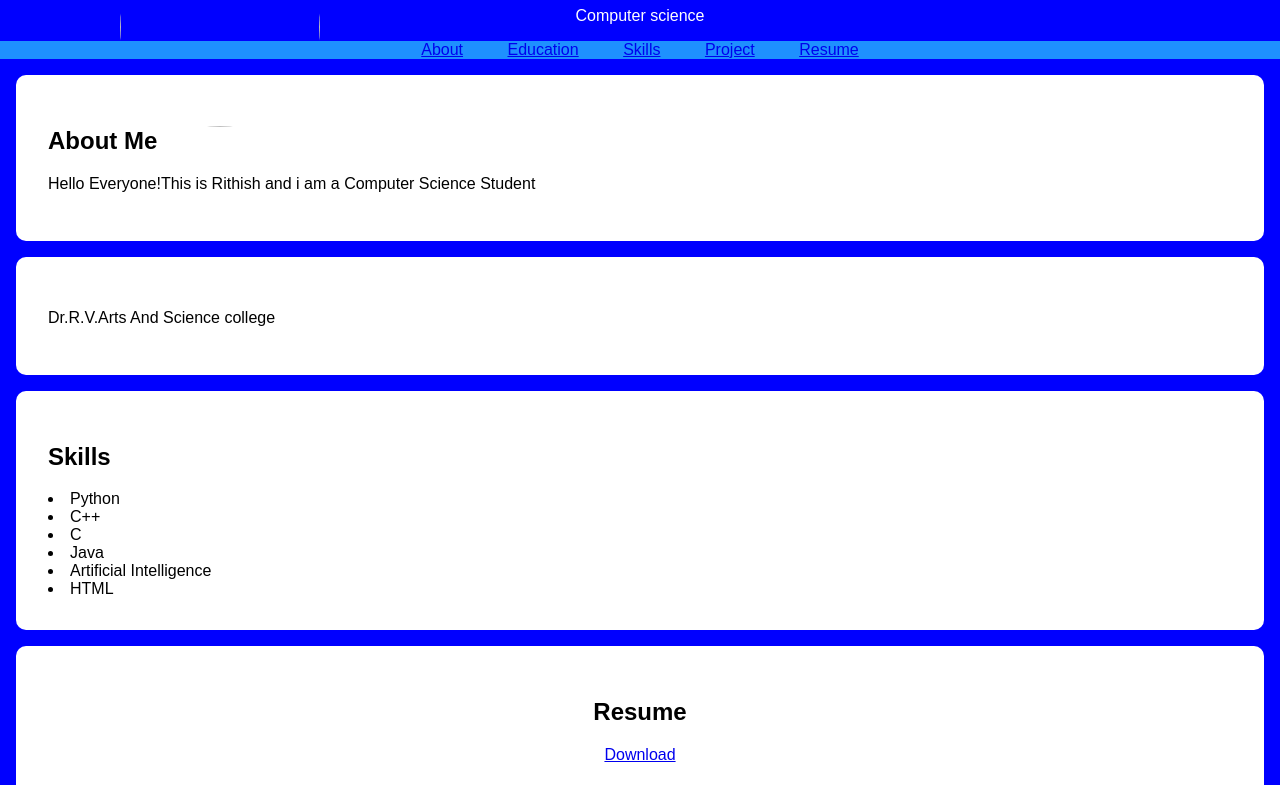
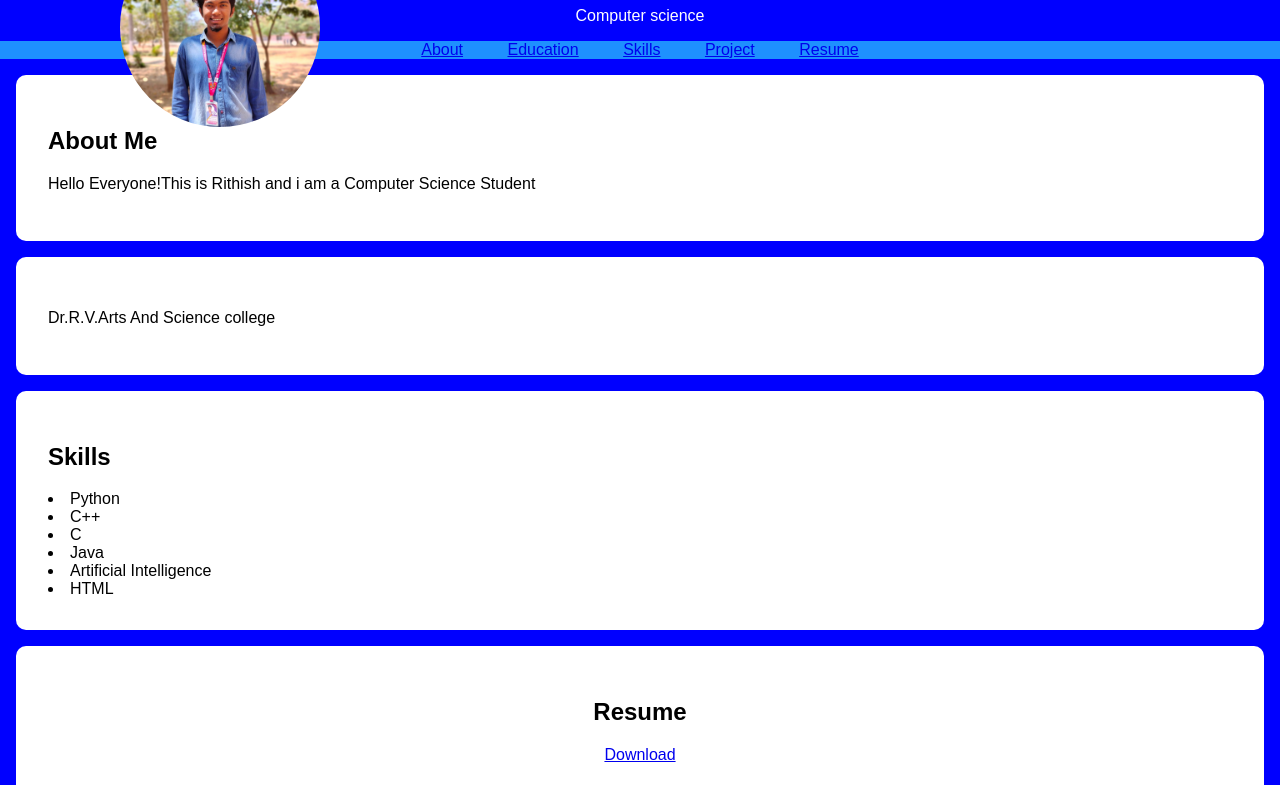
Before and after one commit to rithishvekat/Digital-Portfolio, a plain HTML site: page index.html in a window 1280 px wide. Shown: the part 73-858 px from the top of the page. Drawn offline with Linux system fonts and the light colour scheme.

Commit message:
Update index.html

```diff
--- a/index.html
+++ b/index.html
@@ -82,7 +82,7 @@
     <header>
         <div class="header-content">
             <!-- Add your profile picture here -->
-            <img src=""class="profile-picture">
+            <img src="rithish.jpeg"class="profile-picture">
             <h1>Rithishkumar.V</h1>
             <p>Computer science</p>
         </div>
```
